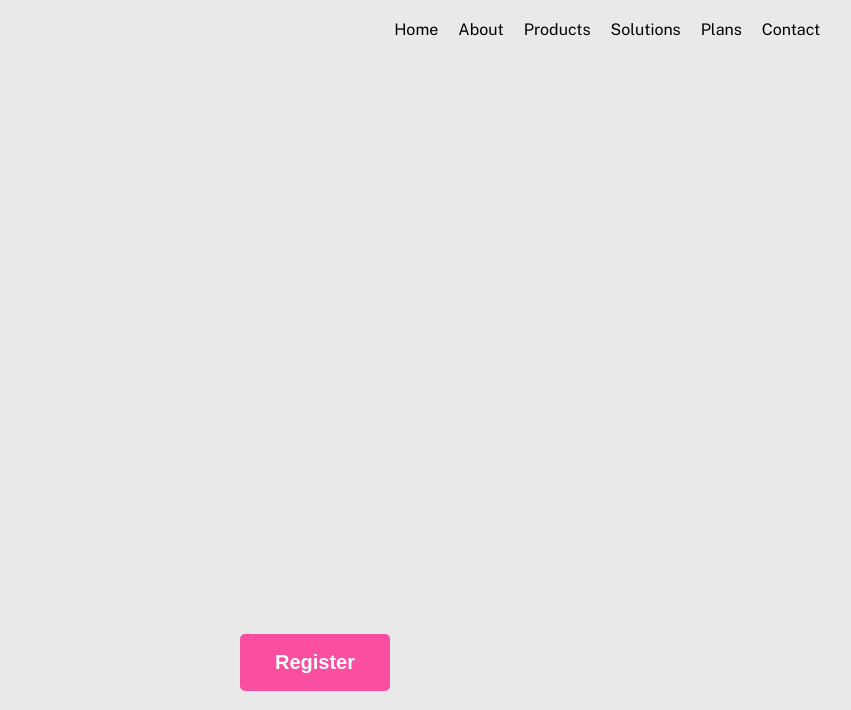
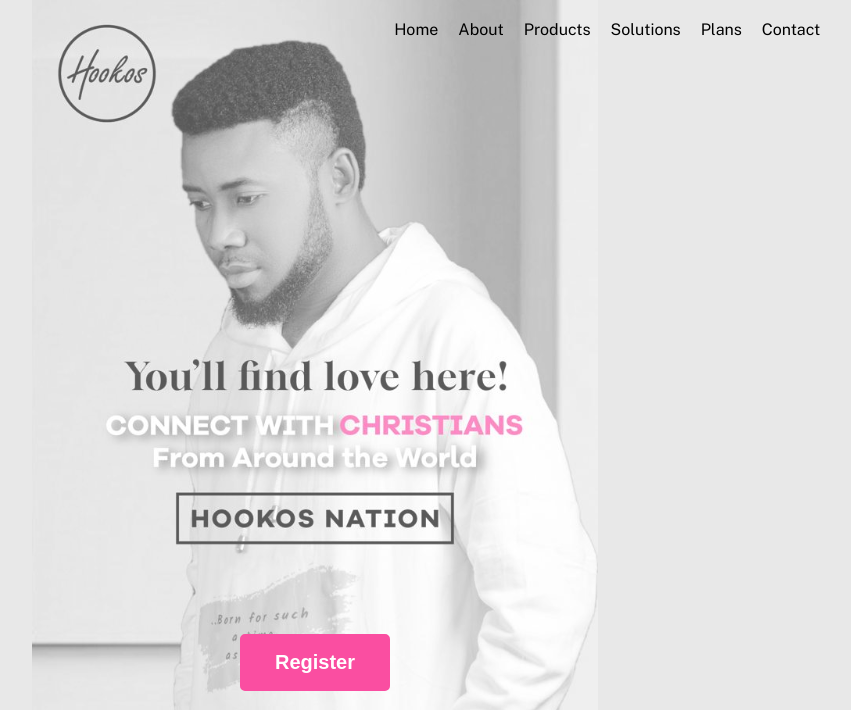
Before and after one commit to Briskita/hookos-landing-page, a plain HTML site: page index.html in a window 1280 px wide. Shown: the top 710 px of the page, without its empty margins (325-1176 px from the left). Drawn offline with nearby package versions, Linux system fonts and the light colour scheme; the site is published under a folder, as on GitHub Pages, so addresses that start at the root find nothing; no server answers.

Commit message:
fix error with background image path in styles.css

```diff
--- a/assets/css/styles.css
+++ b/assets/css/styles.css
@@ -101,7 +101,7 @@
 	height: 100vh;
 	width: 100%;
 	padding-inline: 2rem;
-	background-image: url('/assets/images/bg-img.jpg');
+	background-image: url('../images/bg-img.jpg');
 	background-size: cover;
 	background-position: 0 0;
 	background-repeat: no-repeat;
```
